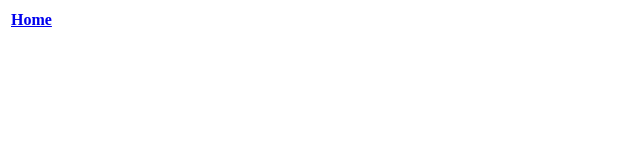
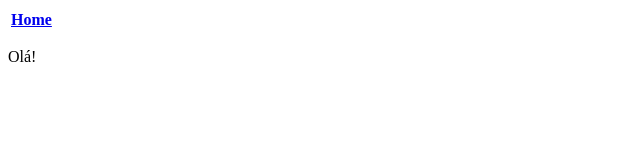
Before and after one commit to djedjeks/dev-web-trabalho1, a plain HTML site: page index.html in a window 1280 px wide. Shown: the full height of the page, 0-640 px from the left. Drawn offline with Linux system fonts and the light colour scheme.

Commit message:
Escrita de olá!
escrevi olá

```diff
--- a/index.html
+++ b/index.html
@@ -12,8 +12,10 @@
 	<header>
         <table>
             <th><a href="index.html" >Home</a></th>
+
         </table>
-	</header>
+    </header>
+    <p>Olá!</p>
 </body>
 
 </html>
```
